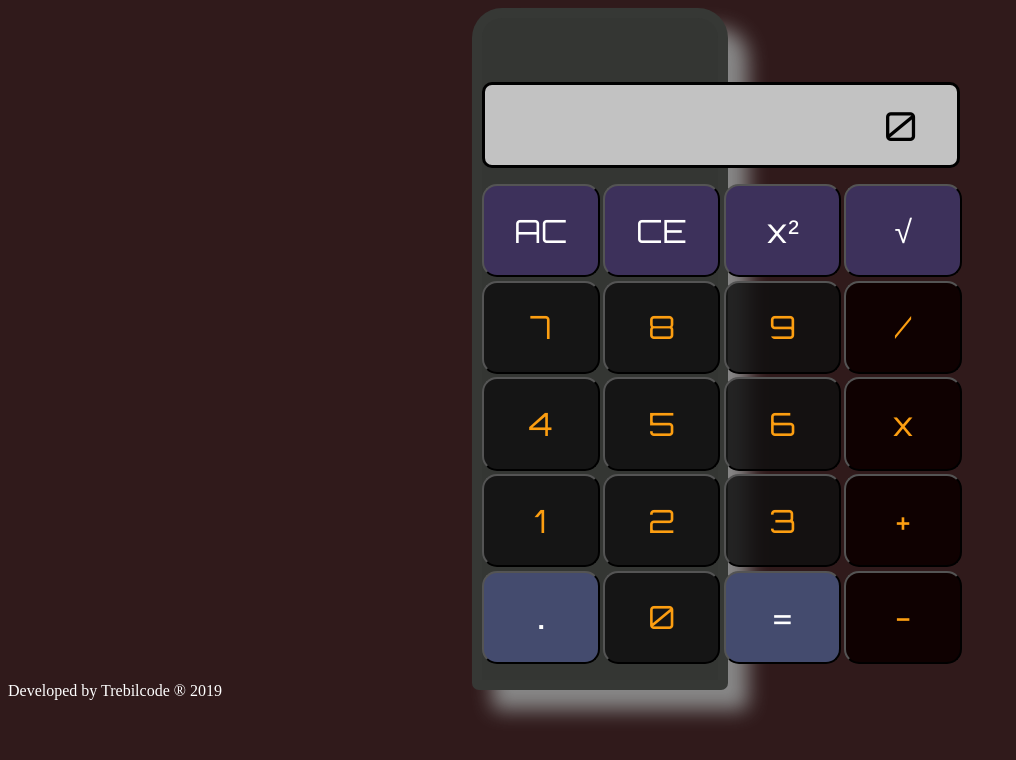
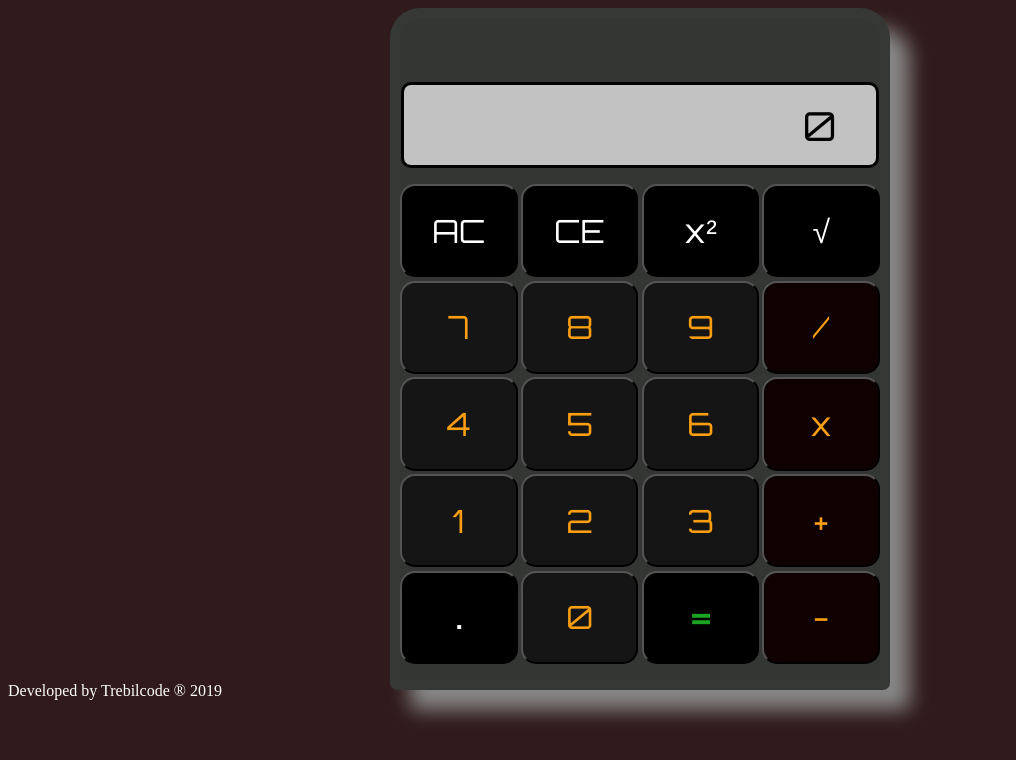
Before and after one commit to Trebilcode/Calculator, a plain HTML site: page index.html in a window 1280 px wide. Shown: the whole page, without its empty margins (0-1016 px from the left). Drawn offline with Linux system fonts and the light colour scheme.

Commit message:
Bug that did not allow user to operate inputing at first a one digit number, fixed. Some aesthetical color changes added

```diff
--- a/app.js
+++ b/app.js
@@ -26,19 +26,26 @@ function showNumbersOnScreen() {
         screenContent.innerHTML = buttons[i].innerHTML;
 
 
+
       } else {
         screenContent.innerHTML += buttons[i].innerHTML;
-        storeNumbers();
+        storeNumbers()
         restrictNumbersOnScreen();
       }
+      if (!num1) {
+        num1 = screenContent.innerHTML;
+      }
     });
+
   }
+
 }
 
 function storeNumbers() {
 
   if (screenContent.innerHTML !== '0' && screenContent.innerHTML !== 'ERROR      ') {
     num1 = screenContent.innerHTML;
+    console.log(num1)
   }
 }
 
@@ -52,7 +59,7 @@ function restrictNumbersOnScreen() {
 function addDecimalPoint () {
   decimalPoint.addEventListener('click', function () {
     if (!screenContent.innerHTML.includes('.')) {
-    screenContent.innerHTML = screenContent.innerHTML + '.';
+    screenContent.innerHTML += '.';
     }else {
 
       return
@@ -62,8 +69,13 @@ function addDecimalPoint () {
 }
 
 function divide (result, num1) {
+
   result2 = Number(result) / Number(num1);
+  if(result2 !== Infinity) {
   screenContent.innerHTML = result2;
+  } else {
+    screenContent.innerHTML = 'ERROR'
+  }
 }
 
 function subtract (result, num1) {
@@ -95,11 +107,16 @@ let operate = function () {
 
        case '/':
         operatorsObject.divide = true;
-        if (num1) {
+          if (num1) {
+
           result = num1;
+           console.log(num1)
+           console.log(result)
+
           num1 = '';
           screenContent.innerHTML = '';
-        }
+
+          }
 
        break;
 
--- a/style.css
+++ b/style.css
@@ -2,11 +2,13 @@ body {
   background-color: #301a1b;
 }
 .container {
+
   background-color: #343633;
   border: 10px solid rgba(63, 61, 61, 0.212);
   border-radius: 30px 30px 7px 7px;
   box-shadow: 20px 20px 20px #888888;
-  margin: 0 34em 0 29em;
+  margin: 0 auto;
+  max-width: 480px;
 }
 .screen {
   background-color: rgb(194, 194, 194);
@@ -20,6 +22,7 @@ body {
 }
 
 .screen p{
+
   font-family: 'Orbitron', sans-serif;
   margin: 0.4em 1em;
   font-size: 2.5em;
@@ -31,28 +34,28 @@ p {
 }
 
 .allclear {
-  background-color: #3D315B;
+  background-color: black;
   color: white;
   border-radius: 15px;
   font-size: 2em;
 }
 
 .clearentry {
-  background-color: #3D315B;
+  background-color: black;
   color: white;
   border-radius: 15px;
   font-size: 2em;
 }
 
 .tothepower {
-  background-color: #3D315B;
+  background-color: black;
   color: white;
   border-radius: 15px;
   font-size: 2em;
 }
 
 .squareroot {
-  background-color: #3D315B;
+  background-color: black;
   color: white;
   border-radius: 15px;
   font-size: 2em;
@@ -73,19 +76,20 @@ p {
 }
 
 .decimal {
-  background-color: #444B6E;
+  background-color: black;
   color: white;
   border-radius: 15px;
   font-size:2em;
-  font-weight: bold;
+  font-weight: bolder;
 
 }
 
 .equals {
-  background-color: #444B6E;
-  color: white;
+  background-color: black;
+  color: rgb(27, 163, 34);
   border-radius: 15px;
   font-size: 2em;
+  font-weight: bolder;
 }
 
 
```
